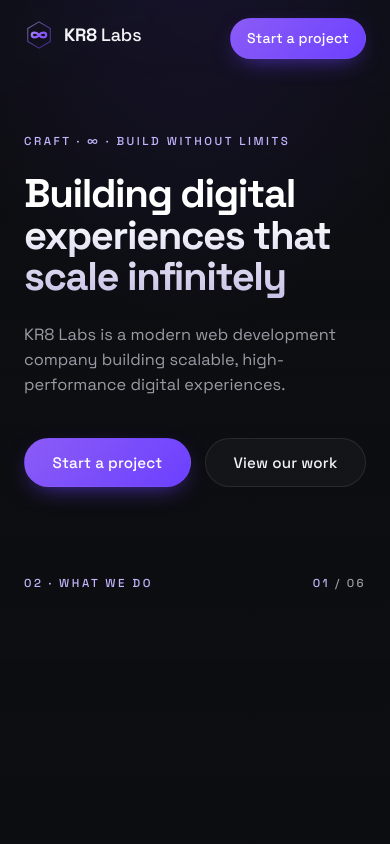
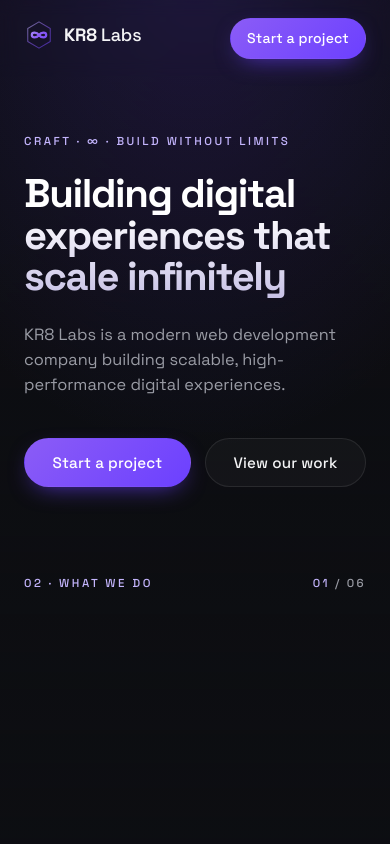
Before and after one commit to ygglue/kr8-labs, a website built with Vite: page index.html in a window 390 px wide. Shown: the top 844 px of the page. Built offline with nearby package versions, Linux system fonts and the light colour scheme; what @paper-design/shaders would draw is missing.

Commit message:
Lighten overlay and reduce grain on mobile

```diff
--- a/src/background.ts
+++ b/src/background.ts
@@ -42,7 +42,7 @@
     u_colorsCount: colors.length,
     u_softness: 0.7,
     u_intensity: 0.45,
-    u_noise: 0.25,
+    u_noise: window.innerWidth < 768 ? 0.08 : 0.25,
     u_shape: GrainGradientShapes.corners,
     u_noiseTexture: noiseImg,
   };
--- a/src/style.css
+++ b/src/style.css
@@ -79,6 +79,23 @@
       rgba(13, 14, 18, 0.62) 45%,
       rgba(13, 14, 18, 0.9) 100%
     );
+}
+
+@media (max-width: 768px) {
+  #bg-overlay {
+    background:
+      radial-gradient(
+        140% 90% at 50% -5%,
+        rgba(108, 64, 255, 0.18),
+        transparent 65%
+      ),
+      linear-gradient(
+        to bottom,
+        rgba(13, 14, 18, 0.15) 0%,
+        rgba(13, 14, 18, 0.32) 50%,
+        rgba(13, 14, 18, 0.72) 100%
+      );
+  }
 }
 
 /* --- Layout --------------------------------------------------------- */
```
